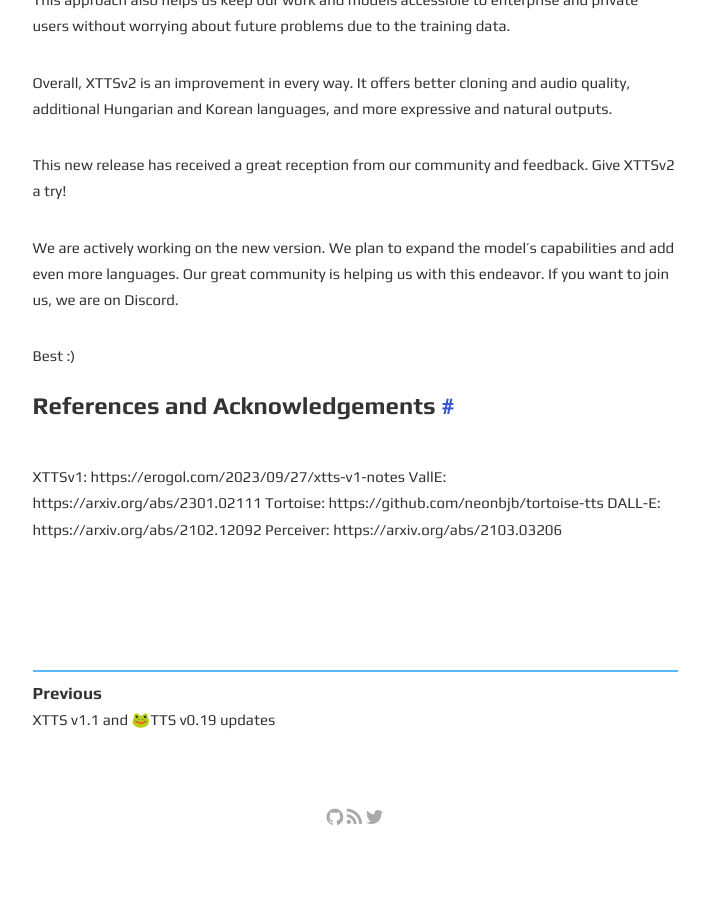
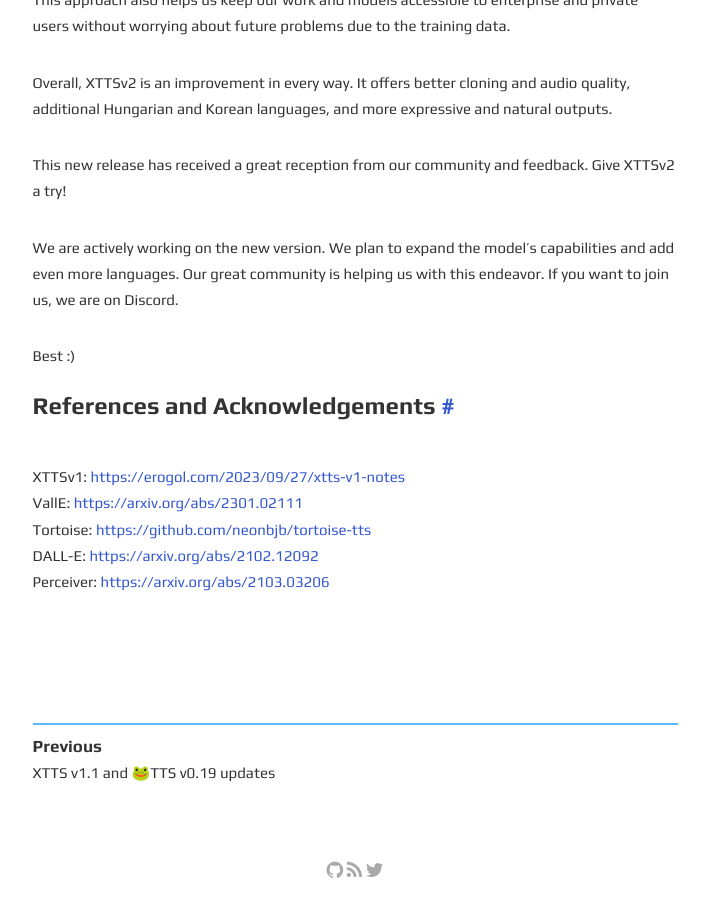
Before and after one commit to erogol/erogol.github.io, a Jekyll site: the page built from _posts/2023-11-11-XTTS_v2_release_and_notes.md, in a window 1280 px wide and 900 px high, scrolled down 1333 px. Shown: the whole window, without its empty margins (285-994 px from the left). Built offline with Jekyll 4.4.1, drawn with Linux system fonts in a browser that asks for light colours; comment, search, counter and statistics services are not loaded; before the commit the page ends 2180 px from its top, so only the background shows below that.

Commit message:
Fix references

```diff
--- a/_posts/2023-11-11-XTTS_v2_release_and_notes.md
+++ b/_posts/2023-11-11-XTTS_v2_release_and_notes.md
@@ -44,8 +44,8 @@
 
 ### References and Acknowledgements
 
-XTTSv1: https://erogol.com/2023/09/27/xtts-v1-notes
-VallE: https://arxiv.org/abs/2301.02111
-Tortoise: https://github.com/neonbjb/tortoise-tts
-DALL-E: https://arxiv.org/abs/2102.12092
-Perceiver: https://arxiv.org/abs/2103.03206
+XTTSv1: [https://erogol.com/2023/09/27/xtts-v1-notes](https://erogol.com/2023/09/27/xtts-v1-notes) <br>
+VallE: [https://arxiv.org/abs/2301.02111](https://arxiv.org/abs/2301.02111)<br>
+Tortoise: [https://github.com/neonbjb/tortoise-tts](https://github.com/neonbjb/tortoise-tts)<br>
+DALL-E: [https://arxiv.org/abs/2102.12092](https://arxiv.org/abs/2102.12092)<br>
+Perceiver: [https://arxiv.org/abs/2103.03206](https://arxiv.org/abs/2103.03206)<br>
```
